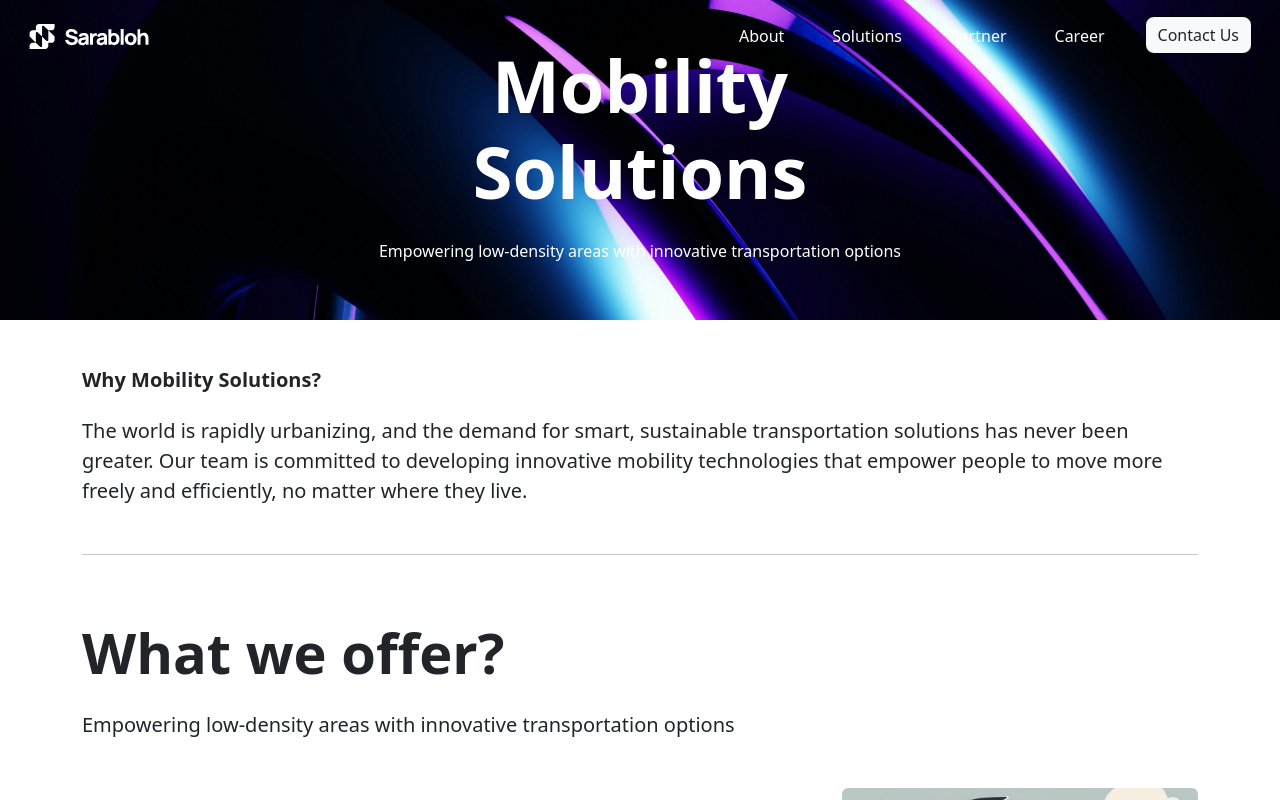
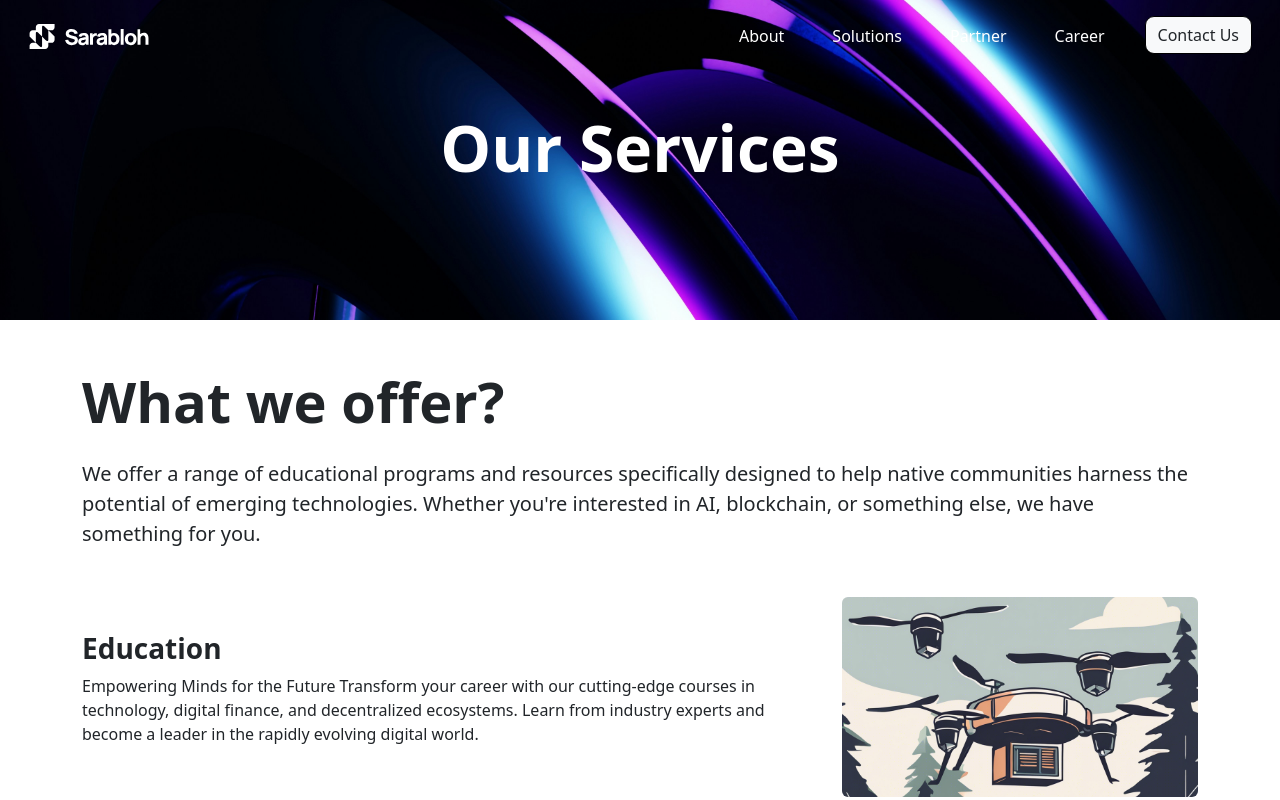
Before and after one commit to nandanv99/sarbloh, a React (Create React App) app: page /mobility in a window 1280 px wide. Shown: the top 800 px of the page. Built offline with nearby package versions, Linux system fonts and the light colour scheme.

Commit message:
new bug fixes

```diff
--- a/src/components/Contact.js
+++ b/src/components/Contact.js
@@ -15,7 +15,10 @@ const Contact = () => {
                         </svg>
                     </Link>
                     <button className="navbar-toggler" type="button" data-toggle="collapse" data-target="#navbarSupportedContent" aria-controls="navbarSupportedContent" aria-expanded="false" aria-label="Toggle navigation">
-                        <span className="navbar-toggler-icon"></span>
+                        <svg xmlns="http://www.w3.org/2000/svg" x="0px" y="0px" width="25" height="25" viewBox="0 0 50 50"
+                            style={{fill: "#1A1A1A"}}>
+                            <path d="M 0 9 L 0 11 L 50 11 L 50 9 Z M 0 24 L 0 26 L 50 26 L 50 24 Z M 0 39 L 0 41 L 50 41 L 50 39 Z"></path>
+                        </svg>
                     </button>
                     <div className="collapse navbar-collapse" id="navbarSupportedContent">
                         <ul className="navbar-nav ms-auto">
--- a/src/components/MobiltySol.js
+++ b/src/components/MobiltySol.js
@@ -44,26 +44,27 @@ function MobilitySol() {
                         </div>
                     </div>
                 </nav>
-                <div className="position-absolute top-50 start-50 translate-middle text-white text-center" style={{ maxWidth: '90%' }}>
-                    <h1 className="display-2 display-md-2 fw-bold mb-3 mb-md-4">Mobility Solutions</h1>
-                    <p className="lead fs-6 fs-md-5">
-                        Empowering low-density areas with innovative transportation options
-                    </p>
+                <div className="position-absolute top-50 start-50 translate-middle text-white text-center" style={{ maxWidth: '100%' }}>
+                    <h1 className="display-3 display-md-3 fw-bold mb-3 mb-md-4">Our Services
+                    </h1>
+                    {/* <p className="lead fs-6 fs-md-5">
+                    We provide programs and resources to help native communities harness the power of emerging technologies like AI and blockchain.
+                    </p> */}
                 </div>
             </div>
 
-            <div className="container py-5">
+            {/* <div className="container py-5">
                 <h3 className="fw-bold mb-4 lead  text-md-start">Why Mobility Solutions?</h3>
                 <p className="lead ">
                     The world is rapidly urbanizing, and the demand for smart, sustainable transportation solutions has never been greater. Our team is committed to developing innovative mobility technologies that empower people to move more freely and efficiently, no matter where they live.
                 </p>
                 <hr className='mt-5' />
-            </div>
+            </div> */}
 
-            <div className="container ">
+            <div className="container py-5">
                 <h2 className="fw-bold mb-4 display-4">What we offer?</h2>
                 <p className="lead mb-5">
-                    Empowering low-density areas with innovative transportation options
+                We offer a range of educational programs and resources specifically designed to help native communities harness the potential of emerging technologies. Whether you're interested in AI, blockchain, or something else, we have something for you.
                 </p>
                 <div className="row my-3">
                     <div className="col-md-8 d-flex flex-column justify-content-center">
```
